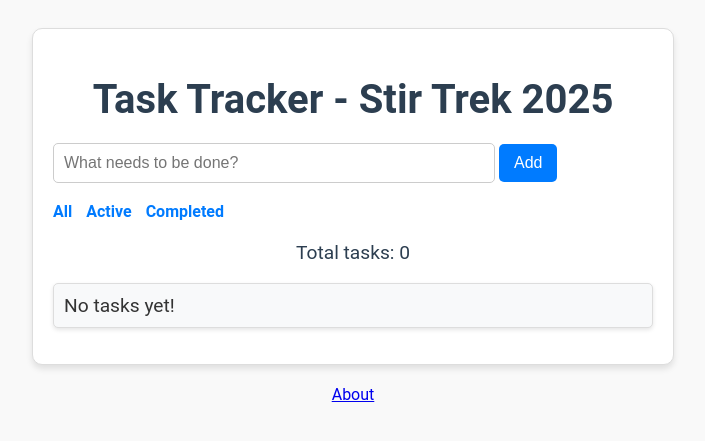
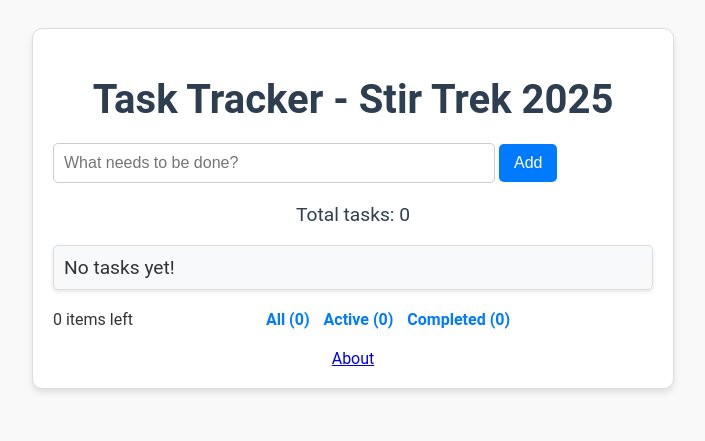
Before and after one commit to PagelsR/TaskTracker_Python, a Flask app: page /?filter=all in a window 1280 px wide. Shown: the top 441 px of the page, without its empty margins (287-992 px from the left). Run offline with Flask 3, Linux system fonts and the light colour scheme.

Commit message:
Refactor task display and filter buttons for improved layout and readability

```diff
--- a/templates/index.html
+++ b/templates/index.html
@@ -12,13 +12,6 @@
             <input type="text" name="title" placeholder="What needs to be done?" required>
             <button type="submit">Add</button>
         </form>
-
-        <div class="filter-buttons">
-            <br>
-            <a href="{{ url_for('index', filter='all') }}">All</a>
-            <a href="{{ url_for('index', filter='active') }}">Active</a>
-            <a href="{{ url_for('index', filter='completed') }}">Completed</a>
-        </div>
 
         <div class="task-count">
             {% if filter == 'all' %}
@@ -35,7 +28,7 @@
                 {% if filter == 'all' or (filter == 'active' and not task.done) or (filter == 'completed' and task.done) %}
                 <li class="{{ 'done' if task.done else '' }}">
                     <a href="/complete/{{ loop.index0 }}" class="icon-check">✔</a>
-                    {{ loop.index }}. {{ task.title }}
+                    {{ task.title }}
                     <a href="/delete/{{ loop.index0 }}" class="icon-delete">X</a>
                 </li>
                 {% endif %}
@@ -43,10 +36,19 @@
                 <li>No tasks yet!</li>
             {% endfor %}
         </ul>
-    </div>
 
-    <div style="text-align: center; margin-top: 20px;">
-        <a href="{{ url_for('about') }}">About</a>
+        <div class="filter-buttons" style="display: flex; justify-content: space-between; align-items: center; margin-top: 20px;">
+            <p style="margin: 0;">{{ tasks|selectattr('done', 'equalto', False)|list|length }} items left</p>
+            <div style="text-align: center; flex-grow: 1;">
+                <a href="{{ url_for('index', filter='all') }}">All ({{ tasks|length }})</a>
+                <a href="{{ url_for('index', filter='active') }}">Active ({{ tasks|selectattr('done', 'equalto', False)|list|length }})</a>
+                <a href="{{ url_for('index', filter='completed') }}">Completed ({{ tasks|selectattr('done', 'equalto', True)|list|length }})</a>
+            </div>
+        </div>
+
+        <div style="text-align: center; margin-top: 20px;">
+            <a href="{{ url_for('about') }}">About</a>
+        </div>
     </div>
 </body>
 </html>
```
